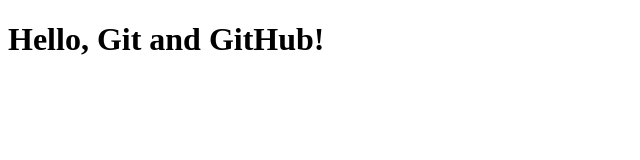
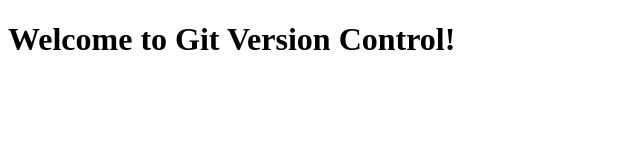
Before and after one commit to drektamaini/git-demo, a plain HTML site: page index.html in a window 1280 px wide. Shown: the whole page, without its empty margins (0-640 px from the left). Drawn offline with Linux system fonts and the light colour scheme.

Commit message:
Updated heading text

```diff
--- a/index.html
+++ b/index.html
@@ -4,6 +4,7 @@
     <title>Git Demo</title>
 </head>
 <body>
-    <h1>Hello, Git and GitHub!</h1>
+    <h1>Welcome to Git Version Control!</h1>
+</h1>
 </body>
 </html>
```
